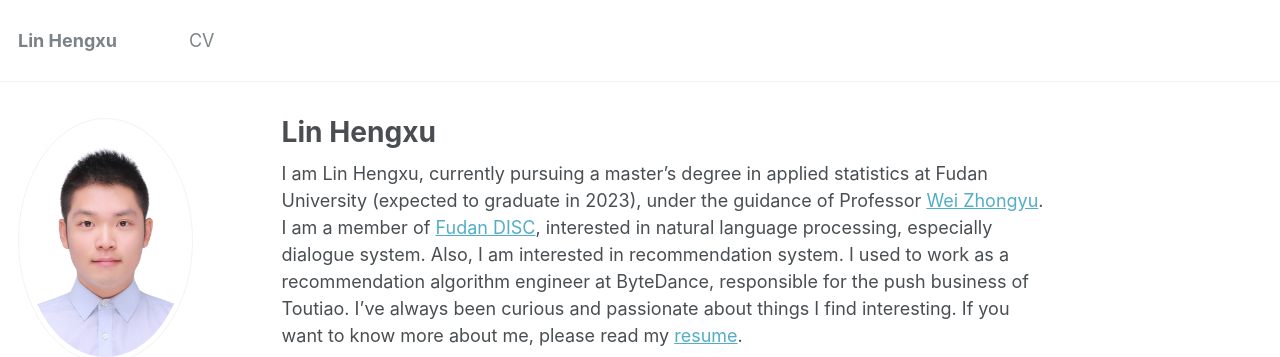
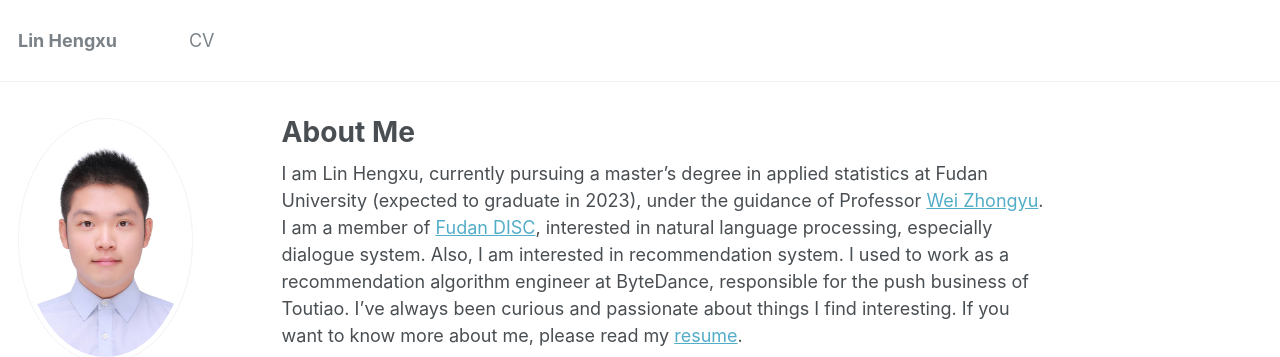
Before and after one commit to KomorebiLHX/komorebilhx.github.io, a Jekyll site: the page built from _pages/about.md, in a window 1280 px wide. Shown: the top 357 px of the page. Built offline with Jekyll 4.4.1, drawn with Linux system fonts in a browser that asks for light colours.

Commit message:
fix bugs

```diff
--- a/_pages/about.md
+++ b/_pages/about.md
@@ -1,6 +1,6 @@
 ---
 permalink: /
-title: "Lin Hengxu"
+title: "About Me"
 excerpt: "About Me"
 author_profile: true
 redirect_from:
```
